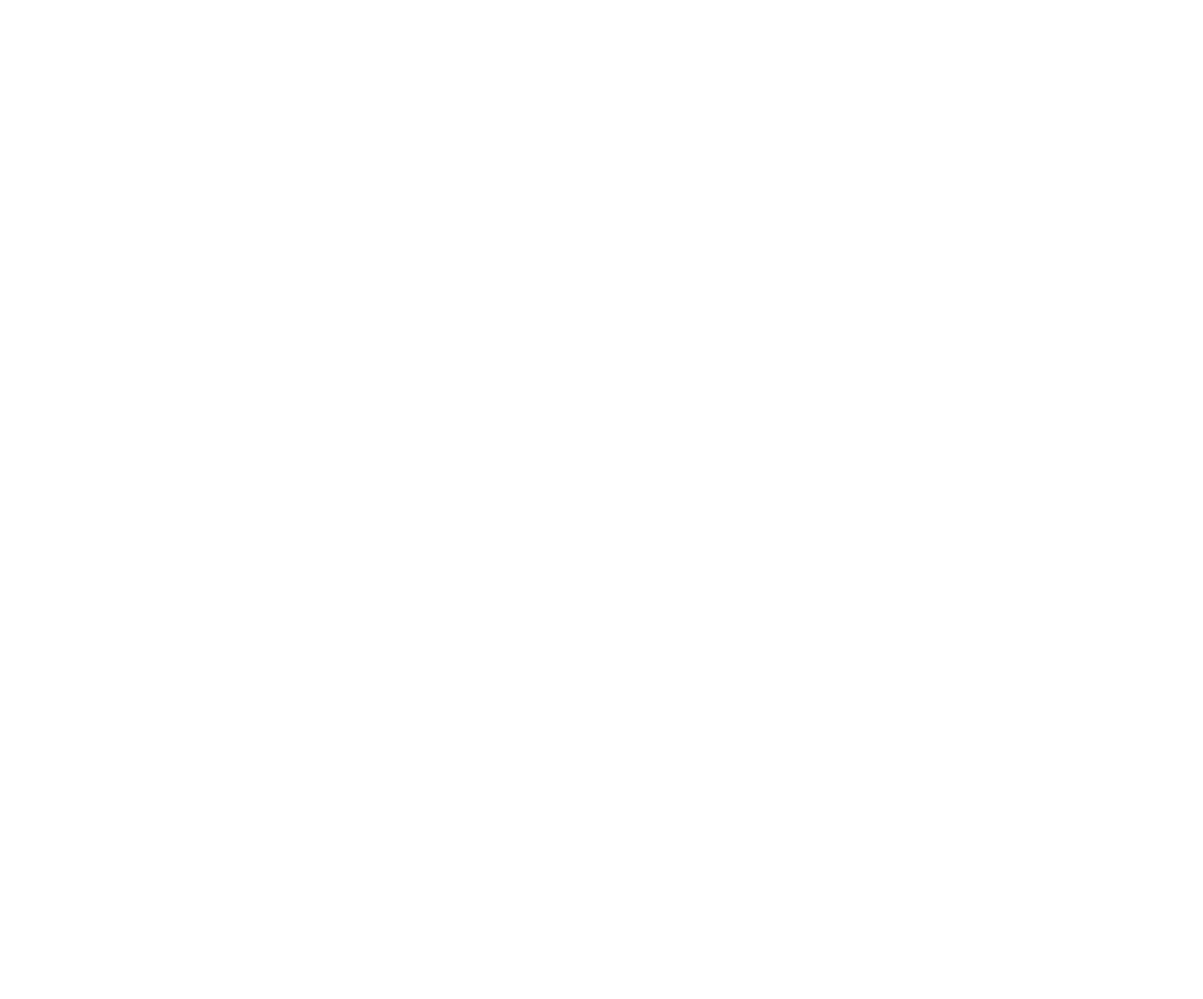
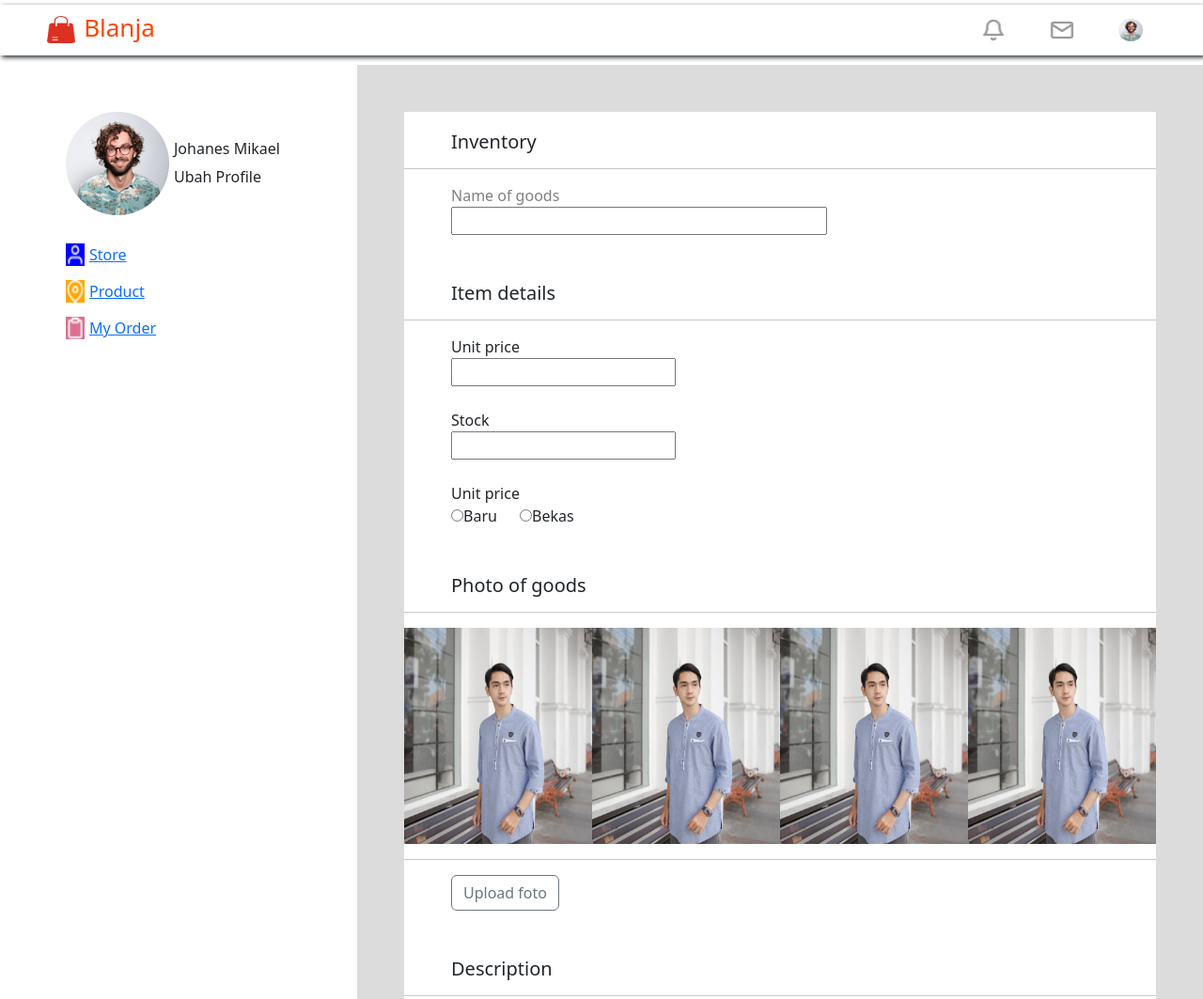
Before and after one commit to Lidiya135/Web-Blanja, a plain HTML site: page pageSelling.html in a window 1280 px wide. Shown: the top 1063 px of the page at 94% size. Before the commit the page ends 800 px from the top, so only its background shows below. Drawn offline with nearby package versions, Linux system fonts and the light colour scheme.

Commit message:
web commit

```diff
--- /dev/null
+++ b/konfirmasiResetPass.html
@@ -0,0 +1,55 @@
+<!doctype html>
+<html lang="en">
+  <head>
+    <!-- Required meta tags -->
+    <meta charset="utf-8">
+    <meta name="viewport" content="width=device-width, initial-scale=1, shrink-to-fit=no">
+
+    <!-- Bootstrap CSS -->
+    <link rel="stylesheet" href="https://cdn.jsdelivr.net/npm/bootstrap@4.3.1/dist/css/bootstrap.min.css" integrity="sha384-ggOyR0iXCbMQv3Xipma34MD+dH/1fQ784/j6cY/iJTQUOhcWr7x9JvoRxT2MZw1T" crossorigin="anonymous">
+    <link rel="stylesheet" href="index.css">
+
+    <title>konfirmasi password</title>
+  </head>
+  <body>
+
+        <div class="container column mt-5 mb-5" >
+            <div class="d-flex mt-5 justify-content-center row mx-auto">
+                <img src="image/logo.png" alt="" class="logo">
+                <h1 class="text-title">Blanja</h1>
+            </div>
+        </div>
+        <div align=center>
+            <h4 class="mb-5">Please login with your account</h4>
+        <p class="col-md-7">
+          We have sent an email containing a password reset instruction to your
+          email. <br> please check your email.
+        </p>
+      </div>
+
+        <div class="d-flex justify-content-center container flex-column input-wrap" style=" margin-top: 40px;">
+            <input type="email" class="form-control" placeholder="Email" aria-label="email" aria-describedby="basic-addon1"
+            style="height: 48px;">
+            <input type="password" class="form-control" placeholder="Password" aria-label="password" aria-describedby="basic-addon1"
+            style="height: 48px;margin-top: 14px;">
+            <a href="http://" class="text-login text-right" style="margin: 26px 0;">Forgot Password?</a>
+        </div>
+
+        <div class="d-flex justify-content-center container flex-column" style="width: 30%; margin-top: 40px;">
+            <button class="btn btn-lg btn-round btn-danger" style="border-radius: 40px;">
+                Login
+            </button>
+            <p class="text-dark text-center" style="margin: 26px 0;">Don't have a Blanja account?
+               <a href="http://" class="text-register">
+                Register
+               </a>
+                </p>
+        </div>
+
+        <!-- Optional JavaScript -->
+        <!-- jQuery first, then Popper.js, then Bootstrap JS -->
+    <script src="https://code.jquery.com/jquery-3.3.1.slim.min.js" integrity="sha384-q8i/X+965DzO0rT7abK41JStQIAqVgRVzpbzo5smXKp4YfRvH+8abtTE1Pi6jizo" crossorigin="anonymous"></script>
+    <script src="https://cdn.jsdelivr.net/npm/popper.js@1.14.7/dist/umd/popper.min.js" integrity="sha384-UO2eT0CpHqdSJQ6hJty5KVphtPhzWj9WO1clHTMGa3JDZwrnQq4sF86dIHNDz0W1" crossorigin="anonymous"></script>
+    <script src="https://cdn.jsdelivr.net/npm/bootstrap@4.3.1/dist/js/bootstrap.min.js" integrity="sha384-JjSmVgyd0p3pXB1rRibZUAYoIIy6OrQ6VrjIEaFf/nJGzIxFDsf4x0xIM+B07jRM" crossorigin="anonymous"></script>
+  </body>
+</html>
--- a/pageProduct.css
+++ b/pageProduct.css
@@ -19,6 +19,7 @@
 }
 .nav1{
     padding-left: 50px;
+    margin-left: 50px;
 }
 .nav2{
     /* background-color: blueviolet; */
--- a/pageSelling.css
+++ b/pageSelling.css
@@ -0,0 +1,73 @@
+html, body{
+    height: 100%;
+    width: 100%;
+}
+html, nav{
+    padding-top: 5px;
+    padding-bottom: 5px;
+    background-color: white;
+    box-shadow: 2px 2px 5px;
+    margin-bottom: 10px;
+}
+.nav1{
+    padding-left: 50px;
+}
+.nav3{
+    /* background-color: bisque; */
+    width: 250px;
+    display: flex;
+    justify-content: space-around;
+}
+.nav3 {
+    margin: 10px;
+    padding-right: 30px;
+}
+
+.container-fluid{
+    /* padding-left: 50px;
+    padding-right: 50px; */
+    display: flex;
+    justify-content: space-between;
+    width: 100vw;
+    height: 200vh;
+    background-color: gainsboro;
+    padding: 0;
+}
+.continerSide{
+    padding-top: 50px;
+    background-color: white;
+    width: 30vw;
+    padding-left: 70px;
+}
+.side1{
+    display: flex;
+
+}
+.side2-1{
+    display: flex;
+    padding-top: 30px;
+    padding-bottom: 15px;
+}
+.side2-2{
+    display: flex;
+    padding-bottom: 15px;
+}
+.side2-3{
+    display: flex;
+
+}
+
+.containerSelling{
+    margin: 50px;
+    background-color: white;
+    padding-top: 20px;
+}
+.inventory{
+    margin-bottom: 50px;
+}
+.item{
+    margin-bottom: 50px ;
+}
+.photoselling{
+    margin-bottom: 50px;
+}
--- a/pageSelling.html
+++ b/pageSelling.html
@@ -0,0 +1,108 @@
+<!doctype html>
+<html lang="en">
+  <head>
+    <meta charset="utf-8">
+    <meta name="viewport" content="width=device-width, initial-scale=1">
+    <link href="https://cdn.jsdelivr.net/npm/bootstrap@5.2.2/dist/css/bootstrap.min.css" rel="stylesheet" integrity="sha384-Zenh87qX5JnK2Jl0vWa8Ck2rdkQ2Bzep5IDxbcnCeuOxjzrPF/et3URy9Bv1WTRi" crossorigin="anonymous">
+    <link rel="stylesheet" href="pageSelling.css">
+    <title>Selling Product</title>
+  </head>
+  <body >
+
+    <header>
+        <nav class="d-flex justify-content-between">
+            <div class="nav1">
+                <img src="/image/logo.png" alt="" width="30" height="36" style="padding-bottom: 7px;">
+                <span class="navbar-brand" style="color:orangered; padding-left: 5px; font-size: 26px;font-weight: 500;">Blanja</span>
+            </div>
+            <div class="nav3">
+                <img class="imgBell" src="image/bell (1) 1.png" alt="" width="26" height="24">
+                <img class="imgEmail" src="image/mail (3) 1.png" alt="" width="26" height="24">
+                <img class="imgPhoto" src="image/Mask Group.png" alt="" width="26" height="24">
+            </div>
+        </nav>
+    </header>
+
+    <div class="container-fluid">
+        <div class="continerSide">
+            <div class="side1">
+                <img src="image/Mask Group.png" alt="">
+                    <div  style="padding-top:30px; padding-left:5px;">
+                        <h6>Johanes Mikael</h6>
+                        <span>Ubah Profile</span>
+                    </div>
+            </div>
+            <div class="side2">
+                <div class="side2-1">
+                    <img src="image/user 1.png" alt="" style="background-color: blue; width: 20px;">
+                    <a href="" style="padding-left: 5px;">Store</a>
+                </div>
+                <div class="side2-2">
+                    <img src="image/lokasi.png" alt="" style="background-color: orange;width: 20px;">
+                    <a href="" style="padding-left: 5px;">Product</a>
+                </div>
+                <div class="side2-3">
+                    <img src="image/papan.png" alt="" style="background-color: palevioletred;width: 20px;">
+                    <a href="" style="padding-left: 5px;">My Order</a>
+                </div>
+            </div>
+        </div>
+
+    <div class="containerSelling">
+        <div class="inventory">
+            <h5 style=" padding-left: 50px;">Inventory</h5>
+            <hr>
+            <span style="color: grey;padding-left: 50px;">Name of goods</span>
+            <br>
+            <input style="width: 400px; margin-left: 50px;" type="name">
+        </div>
+        <div class="item">
+            <h5 style=" padding-left: 50px;">Item details</h5>
+            <hr>
+            <span style=" padding-left: 50px;">Unit price</span>
+            <br>
+            <input style=" margin-left: 50px;" type="name">
+            <br><br>
+            <span style=" padding-left: 50px;">Stock</span>
+            <br>
+            <input style=" margin-left: 50px;" type="name">
+            <br><br>
+            <span style=" padding-left: 50px;">Unit price</span>
+            <br>
+            <input style=" margin-left: 50px;" type="radio" name="gender">Baru
+            <input style="margin-left: 20px;" type="radio" name="gender">Bekas<br />
+        </div>
+        <div class="photoselling">
+            <h5 style=" padding-left: 50px;">
+                Photo of goods
+            </h5>
+            <hr>
+                <div style="display: flex;">
+                    <img style="width: 200px; height:230px;" src="image/4bcf6332-eea3-4278-8c75-9be1f59cbfa3 2.png" alt="">
+                    <img style="width: 200px; height:230px;" src="image/4bcf6332-eea3-4278-8c75-9be1f59cbfa3 2.png" alt="">
+                    <img style="width: 200px; height:230px;" src="image/4bcf6332-eea3-4278-8c75-9be1f59cbfa3 2.png" alt="">
+                    <img style="width: 200px; height:230px;" src="image/4bcf6332-eea3-4278-8c75-9be1f59cbfa3 2.png" alt="">
+                </div>
+            <hr>
+            <button type="button" class="btn btn-outline-secondary" style=" margin-left: 50px;">Upload foto</button>
+        </div>
+        <div>
+            <h5 style=" padding-left: 50px;">
+                Description
+            </h5>
+            <hr>
+            <div style="padding-bottom: 30px;">
+                <input style="width: 600px; height: 200px;margin-left: 100px;" type="description">
+            </div>
+        </div>
+        <button class="btn btn-lg btn-round btn-danger" style="border-radius: 20px; margin-left: 700px; margin-top: 30px;">
+            Jual
+        </button>
+    </div>
+
+
+    <script src="https://cdn.jsdelivr.net/npm/bootstrap@5.2.2/dist/js/bootstrap.bundle.min.js" integrity="sha384-OERcA2EqjJCMA+/3y+gxIOqMEjwtxJY7qPCqsdltbNJuaOe923+mo//f6V8Qbsw3" crossorigin="anonymous"></script>
+    <script src="https://cdn.jsdelivr.net/npm/@popperjs/core@2.11.6/dist/umd/popper.min.js" integrity="sha384-oBqDVmMz9ATKxIep9tiCxS/Z9fNfEXiDAYTujMAeBAsjFuCZSmKbSSUnQlmh/jp3" crossorigin="anonymous"></script>
+    <script src="https://cdn.jsdelivr.net/npm/bootstrap@5.2.2/dist/js/bootstrap.min.js" integrity="sha384-IDwe1+LCz02ROU9k972gdyvl+AESN10+x7tBKgc9I5HFtuNz0wWnPclzo6p9vxnk" crossorigin="anonymous"></script>
+</body>
+</html>
```
Also changed, not shown: pageProduct.html (+118 -5 lines), resetPassword.html (added, +65 -0 lines).
